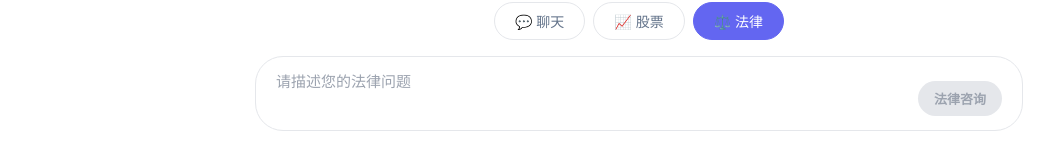
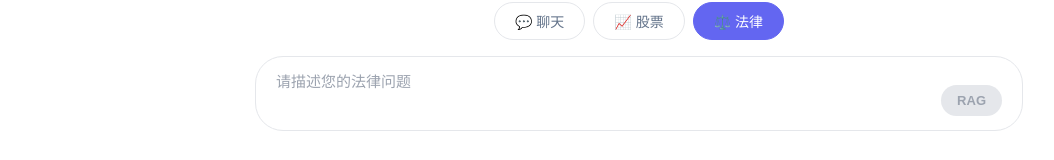
Before and after one commit to zerolxy612/chatbot-demo1, a React (Create React App) app: page / in a window 1280 px wide. Both pictures are taken after a click on the button "⚖️ 法律". Shown: the part 637-797 px from the top of the page, without its empty margins (1-1055 px from the left). Built offline with nearby package versions, Linux system fonts and the light colour scheme.

Commit message:
rag name

```diff
--- a/src/App.js
+++ b/src/App.js
@@ -1643,7 +1643,7 @@ function App() {
                           disabled={!inputValue.trim()}
                           className="send-btn primary"
                         >
-                          法律咨询
+                          RAG
                         </button>
                         {/* Multisearch按钮已移除 */}
                       </>
```
